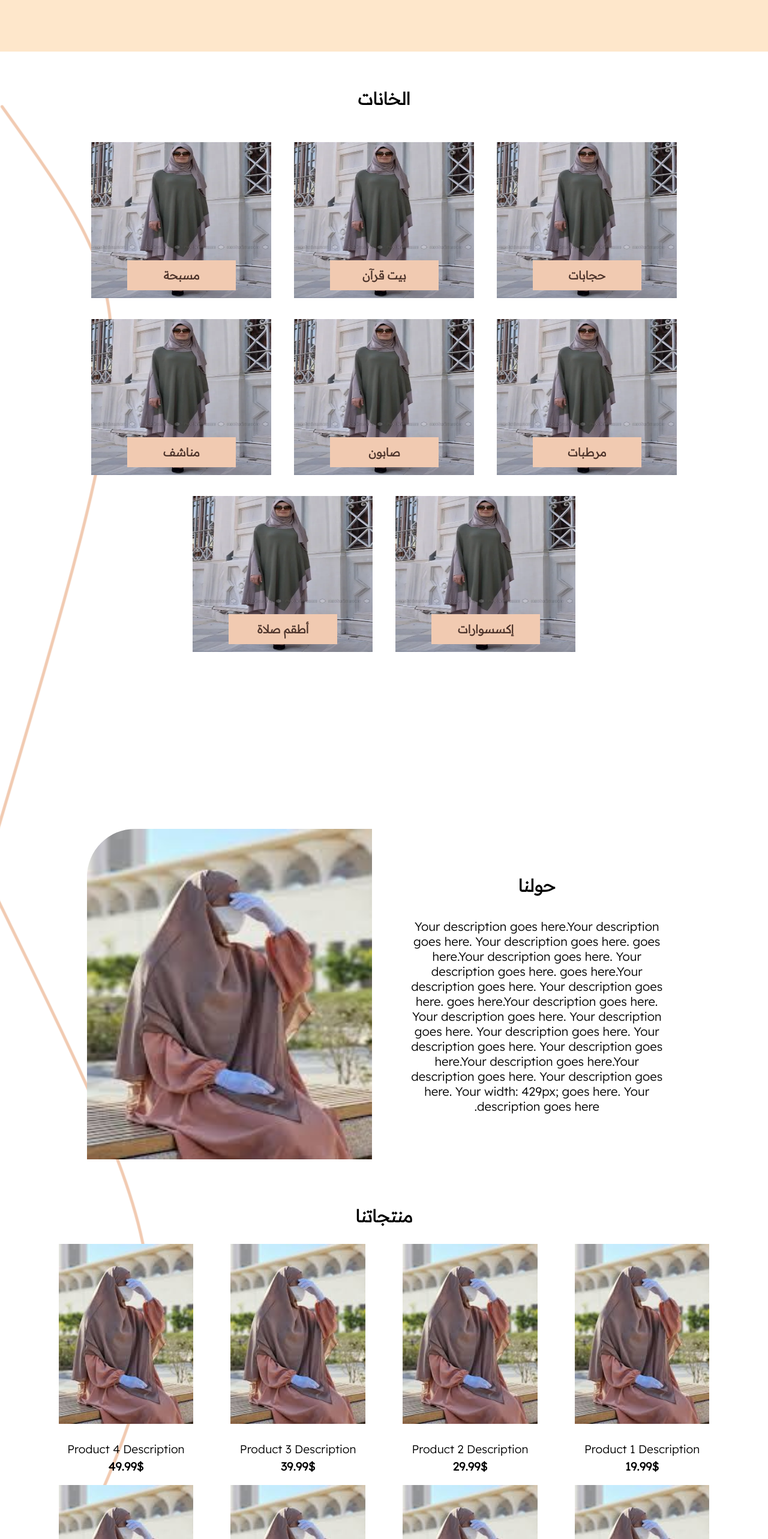
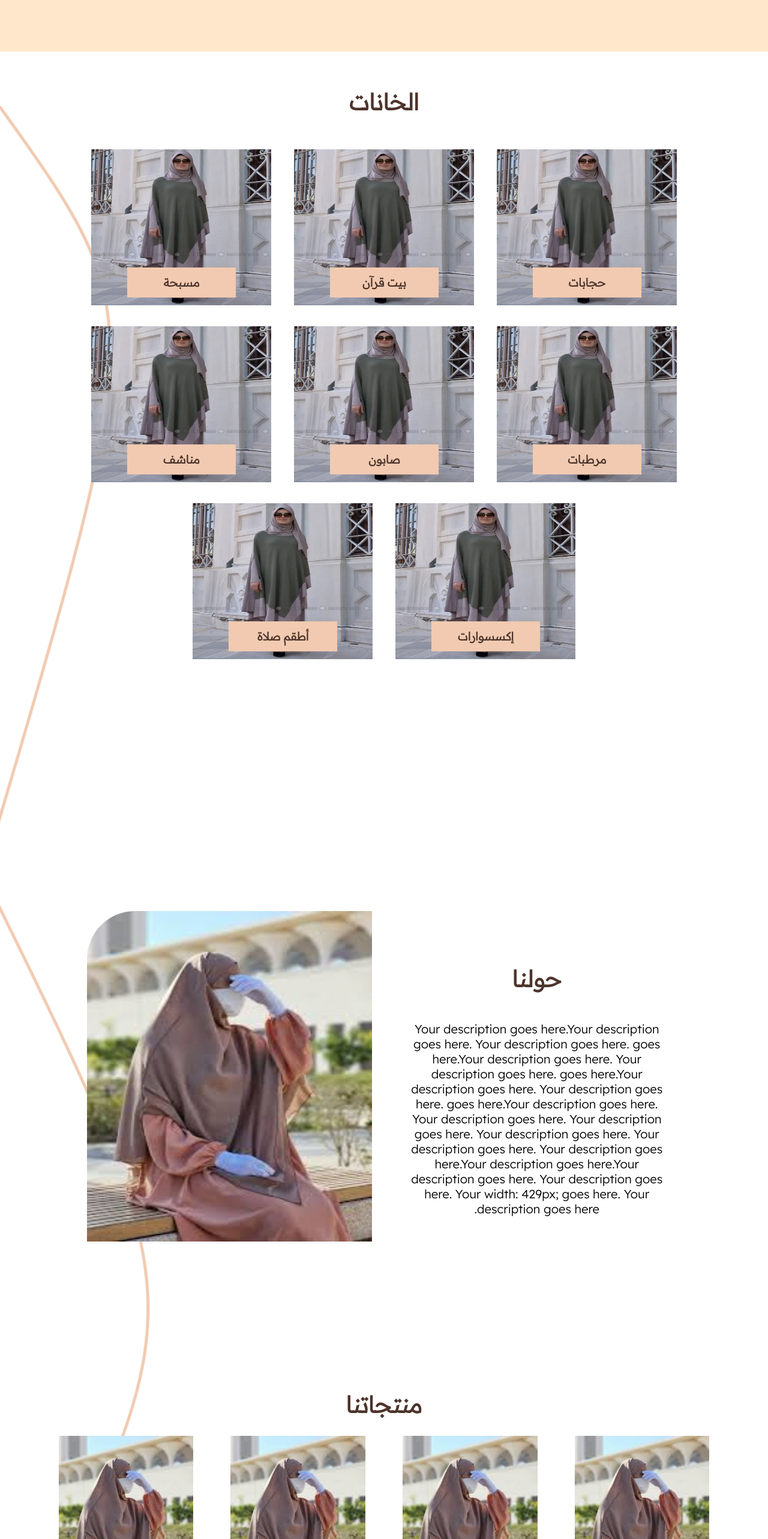
Before and after one commit to sabahAlmel/Citra-client, a React (Create React App) app in the folder client/: page / in a window 1280 px wide. Shown: the part 834-3400 px from the top of the page at 60% size. Built offline with nearby package versions, Linux system fonts and the light colour scheme; a web font is replaced by a local one; what @mui/x-data-grid-generator would draw is missing.

Commit message:
fixed drop down responsive , added color and sizes to headers

```diff
--- a/client/src/components/aboutUs/aboutUs.js
+++ b/client/src/components/aboutUs/aboutUs.js
@@ -1,21 +1,26 @@
-import React from 'react'
-import image from '../../assets/images/image.jpeg'
-import style from '../aboutUs/aboutUs.module.css'
+import React, { useRef } from "react";
+import image from "../../assets/images/image.jpeg";
+import style from "../aboutUs/aboutUs.module.css";
 
-const AboutUs=()=> {
+const AboutUs = () => {
   return (
-    <section className={style.contentsection}>
-
-    <div className={style.textcontainer}>
-      <h2 className={style.title}>حولنا</h2>
-      <p className={style.description}>Your description goes here.Your description goes here. Your description goes here. goes here.Your description goes here. Your description goes here. goes here.Your description goes here. Your description goes here. goes here.Your description goes here. Your description goes here. Your description goes here. Your description goes here. Your description goes here. Your description goes here.Your description goes here.Your description goes here. Your description goes here. Your    width: 429px;  goes here. Your description goes here.</p>
-    </div>
-    <img src={image} alt='صورة المنتج'></img>
-  </section>
-
-  )
-}
-
-
+    <section id="aboutus" className={style.contentsection}>
+      <div className={style.textcontainer}>
+        <h2 className={style.title}>حولنا</h2>
+        <p className={style.description}>
+          Your description goes here.Your description goes here. Your
+          description goes here. goes here.Your description goes here. Your
+          description goes here. goes here.Your description goes here. Your
+          description goes here. goes here.Your description goes here. Your
+          description goes here. Your description goes here. Your description
+          goes here. Your description goes here. Your description goes here.Your
+          description goes here.Your description goes here. Your description
+          goes here. Your width: 429px; goes here. Your description goes here.
+        </p>
+      </div>
+      <img src={image} alt="صورة المنتج"></img>
+    </section>
+  );
+};
 
 export default AboutUs;
--- a/client/src/components/aboutUs/aboutUs.module.css
+++ b/client/src/components/aboutUs/aboutUs.module.css
@@ -5,7 +5,8 @@
     text-align: center;
     margin-bottom: 10rem;
     width: 80%;
-    margin: auto;
+    margin: 2.5rem auto;
+    height: 100vh;
   }
 
   .contentsection img {
@@ -24,8 +25,11 @@
   }
 
   .title {
-    font-size: 1.5rem;
-    margin-bottom: 2rem;
+    font-size: 2rem;
+    color: var(--brown-color);
+    margin: 2.5rem 0;
+    font-weight: bold;
+
   }
 
   .description {
--- a/client/src/components/categorySection/categorySection.module.css
+++ b/client/src/components/categorySection/categorySection.module.css
@@ -6,7 +6,8 @@
 
   }
   .title {
-    font-size: 1.5rem;
+    font-size: 2rem;
+    color: var(--brown-color);
   }
 
   .categoryContainer {
--- a/client/src/components/dorpDownCart/DropDownCart.js
+++ b/client/src/components/dorpDownCart/DropDownCart.js
@@ -28,7 +28,7 @@ function Img() {
     />
   );
 }
-function DropDownCart() {
+function DropDownCart({ setShopping }) {
   const products = [
     {
       name: "product 1",
@@ -54,7 +54,12 @@ function DropDownCart() {
   products.forEach((i) => (totalPrice += parseFloat(i.price)));
   return (
     <div className={style.wrapper}>
-      <h1 className={style.title}>سلة المشتريات {`(${nb})`}</h1>
+      <div className={style.header}>
+        <h1 className={style.title}>سلة المشتريات {`(${nb})`}</h1>
+        <p className={style.x} onClick={() => setShopping(false)}>
+          X
+        </p>
+      </div>
       <section className={style.orders}>
         {products.map((product, index) => {
           return (
--- a/client/src/components/dorpDownCart/DropDownCart.module.css
+++ b/client/src/components/dorpDownCart/DropDownCart.module.css
@@ -2,18 +2,30 @@
     position: absolute;
     top: 100px;
     height: 60vh;
-    width: 20vw;
+    width: 400px;
     overflow-y: scroll;
     padding: 10px;
     background-color: rgb(255, 255, 255);
     border: 2px solid var(--blue-color);
     color: var(--brown-color);
-    min-width: 500px;
     z-index: 100;
 }
+.header{
+    display: flex;
+    width: 100%;
+    align-items: center;
+    justify-content: space-between;
+
+}
 .title{
-    margin:0.5rem 0 1rem 0;
+    margin:0.5rem 1rem 1rem 0;
     font-size: larger;
+}
+.x{
+    color: var(--blue-color);
+    font-weight: bold;
+    scale: 1.2;
+    cursor: pointer;
 }
 .container{
     margin:0.8rem ;
@@ -112,3 +124,14 @@
   ::-webkit-scrollbar-thumb:hover {
     background: #265e5b;
   }
+
+  @media(max-width:450px){
+    .wrapper{
+        overflow: scroll;
+        width: 100vw;
+        margin: 0;
+        height: 60%;
+        right: 0;
+    }
+    .container{margin: 0;}
+  }
--- a/client/src/components/productSection/productSection.module.css
+++ b/client/src/components/productSection/productSection.module.css
@@ -7,7 +7,8 @@
   }
 
   .title {
-    font-size: 1.5rem;
+    font-size: 2rem;
+    color: var(--brown-color);
     font-weight: bold;
     margin-bottom: 1.5rem;
   }
--- a/client/src/layout/NavBar/NavBar.js
+++ b/client/src/layout/NavBar/NavBar.js
@@ -59,7 +59,7 @@ function NavBar() {
               onClick={handleClick}
             />
           </button>
-          {shopping ? <DropDownCart /> : ""}
+          {shopping ? <DropDownCart setShopping={setShopping} /> : ""}
         </div>
 
         <div>
@@ -92,13 +92,13 @@ function NavBar() {
               </NavLink>
             </li>
             <li>
-              <NavLink
+              <a
+                href="#aboutus"
                 className={styles.link}
-                to="./aboutus"
                 onClick={() => setMenuOpen(false)}
               >
                 حولنا
-              </NavLink>
+              </a>
             </li>
 
             <NavLink className={` ${styles.btn}`} to="./signin">
--- a/client/src/pages/AboutUs/AboutUs.js
+++ /dev/null
@@ -1,7 +0,0 @@
-import React from "react";
-
-function AboutUs() {
-  return <div>about us</div>;
-}
-
-export default AboutUs;
--- a/client/src/routes/AppRoutes.js
+++ b/client/src/routes/AppRoutes.js
@@ -10,7 +10,6 @@ import SignUp from "../pages/SignUp/SignUp.js";
 import Shop from "../pages/Shop/Shop.js";
 import UserOutlet from "../Outlet/userOutlet.js";
 import NotFound from "../pages/NotFound/NotFound.js";
-import AboutUs from "../pages/AboutUs/AboutUs.js";
 import LayoutWithSidebar from "./LayoutWithSidebar.js";
 import SingleProduct from "../components/SingleProduct/Content.js";
 import Cart from "../pages/cart/Cart.js";
@@ -21,7 +20,6 @@ function AppRoutes() {
         <Route path="/" element={<Home />}></Route>
         <Route path="/shop" element={<Shop />}></Route>
         <Route path="/shop/:category" element={<Shop />}></Route>
-        <Route path="/aboutus" element={<AboutUs />}></Route>
         <Route path="/singleProduct" element={<SingleProduct />} />
         <Route path="/cart" element={<Cart />}></Route>
         <Route path="/singleProduct" element={<SingleProduct />}></Route>
```
Also changed, not shown: client/src/components/categorySection.module.css (deleted), client/src/pages/AboutUs/AboutUs.module.css (deleted).
